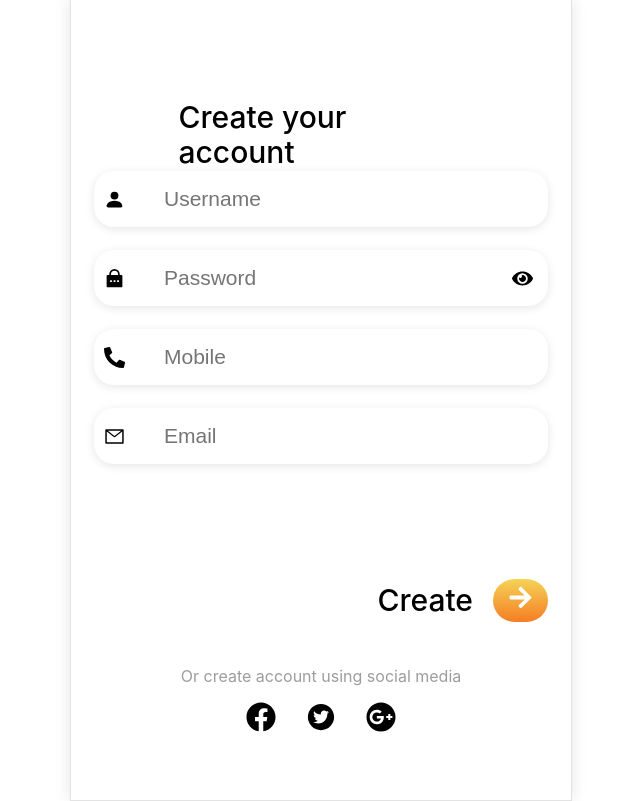
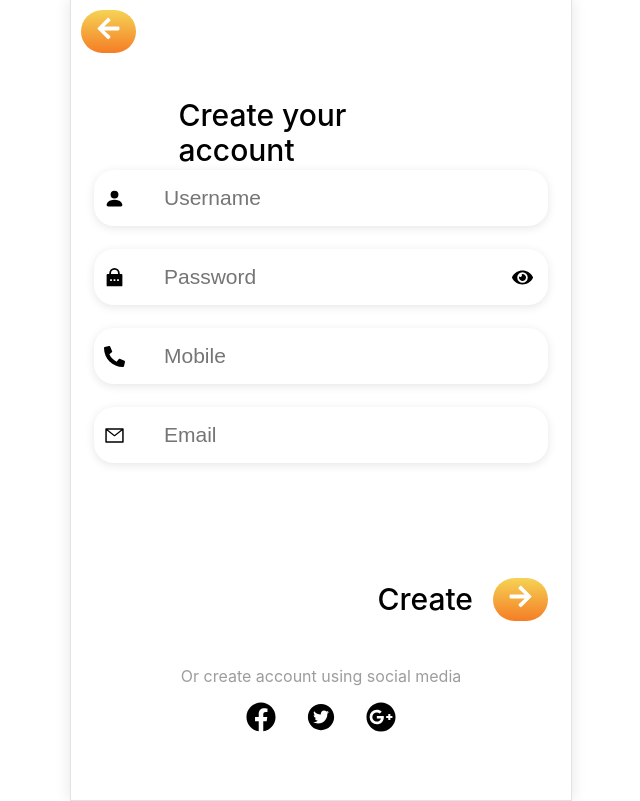
Before and after one commit to Marion-H/login-form, a React (Create React App) app: page /create in a window 1280 px wide. Shown: the whole page, without its empty margins (319-959 px from the left). Built offline with nearby package versions, Linux system fonts and the light colour scheme.

Commit message:
create a button back on component CreateAccount

```diff
--- a/src/components/CreateAccount.jsx
+++ b/src/components/CreateAccount.jsx
@@ -1,7 +1,10 @@
-import { FaFacebook, FaGooglePlus } from "react-icons/fa";
+import { FaFacebook, FaGooglePlus, FaArrowLeft } from "react-icons/fa";
 import { AiFillTwitterCircle } from "react-icons/ai";
+
 import FormCreate from "./FormCreate";
+
 import "./scss/createAccount.scss";
+import { Link } from "react-router-dom";
 
 const renderListFooter = () => {
   return (
@@ -27,6 +30,13 @@ const renderListFooter = () => {
 function CreateAccount() {
   return (
     <div className="createAccount">
+      <Link to="/">
+        <button className="buttonBack">
+          <span className="arrowButton">
+            <FaArrowLeft />
+          </span>
+        </button>
+      </Link>
       <div className="titleForm">
         <h2>Create your account</h2>
       </div>
--- a/src/components/scss/createAccount.scss
+++ b/src/components/scss/createAccount.scss
@@ -6,8 +6,22 @@
     display: grid;
     position: relative;
 
+    .buttonBack {
+        width: 55px;
+        height: 43px;
+        background: linear-gradient(180deg, #f5d355 0%, #f57d25 100%);
+        border-radius: 30px;
+        border-style: none;
+        margin-top: 10px;
+        margin-left: 10px;
+
+        .arrowButton {
+            color: white;
+            font-size: 25px;
+        }
+    }
+
     .titleForm {
-        margin-top: 100px;
 
         h2 {
             font-weight: 500;
```
